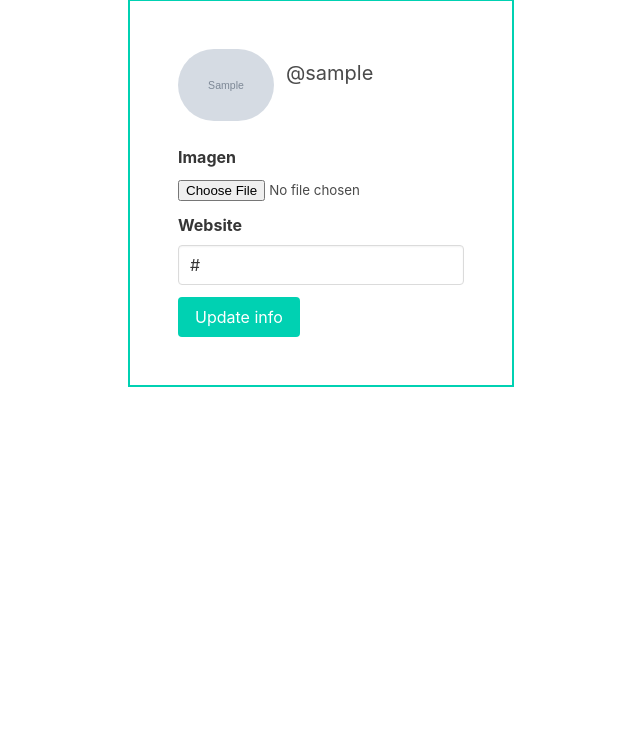
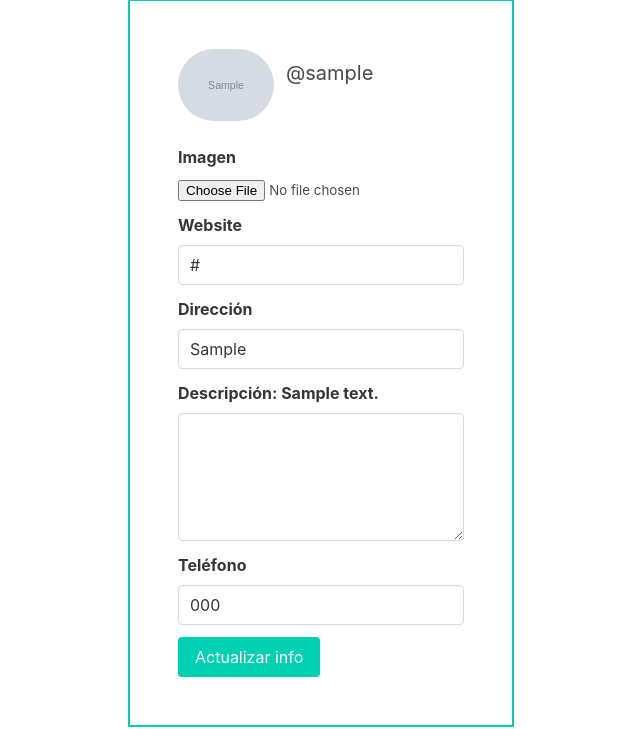
Before and after one commit to edevars/taco_blog, a Django app: page /users/me/profile in a window 1280 px wide. Shown: the part 71-800 px from the top of the page, without its empty margins (319-959 px from the left). Run offline with Django 3.2, Linux system fonts and the light colour scheme; a user stored in the database is signed in; tables that the repository leaves empty hold one stand-in row (values such as "Sample post"); grey boxes marked "Sample" are stand-in pictures.

Commit message:
:sparkles: Preliminar form

```diff
--- a/templates/users/update_profile.html
+++ b/templates/users/update_profile.html
@@ -57,9 +85,33 @@
                 </div>
 
 
+                <div class="field">
+                    <div class="control">
+                        <label class="label">Dirección</label>
+                        <input class="input {% if form.adress.errors %}is-danger{% endif %}" type="text" name="adress"
+                            id="adress" value="{{ profile.adress }}">
+                    </div>
+                </div>
+
+                <div class="field">
+                    <div class="control">
+                        <label class="label">Descripción: {{ profile.description }}</label>
+                        <textarea name="description" id="description"
+                            class="textarea {% if form.description.errors %}is-danger{% endif %}"
+                            value="{{ profile.description }}"></textarea>
+                    </div>
+                </div>
+
+                <div class="field">
+                    <div class="control">
+                        <label class="label">Teléfono</label>
+                        <input class="input {% if form.phone_number.errors %}is-danger{% endif %}" type="text"
+                            name="phone_number" id="phone_number" value="{{ profile.phone_number }}">
+                    </div>
+                </div>
 
 
-                <button type="submit" class="button is-primary">Update info</button>
+                <button type="submit" class="button is-primary">Actualizar info</button>
             </form>
         </div>
     </section>
--- a/users/views.py
+++ b/users/views.py
@@ -22,7 +22,7 @@ class UpdateProfileView(LoginRequiredMixin, UpdateView):
 
     template_name = 'users/update_profile.html'
     model = Profile
-    fields = ['picture','website']
+    fields = ['picture','website','adress','description','phone_number']
 
     def get_object(self):
         """Return user's profile."""
```
Also changed, not shown: other parts of templates/users/update_profile.html (+30 -2 lines).
